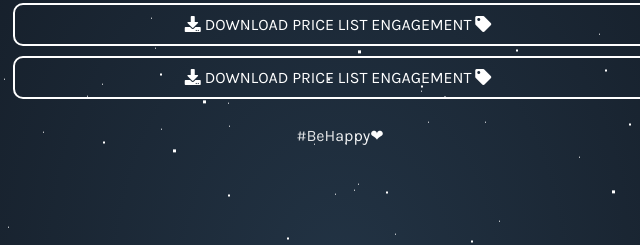
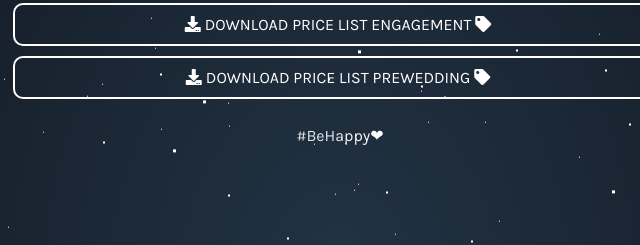
Before and after one commit to Badru-salam/badru-salam-info.github.io, a plain HTML site: page index.html in a window 1280 px wide. Shown: the part 524-769 px from the top of the page, 300-940 px from the left. Drawn offline with Linux system fonts and the light colour scheme.

Commit message:
Update index.html

```diff
--- a/index.html
+++ b/index.html
@@ -47,7 +47,7 @@
       <a class="link" href="https://twitter.com/badru_id" target="_blank"> <i class="fab fa-twitter">&nbsp;</i>Twitter </a>
       <a class="link" href="https://www.tiktok.com/@bads.raw" target="_blank"> <iconify-icon icon="fa-brands:tiktok"></iconify-icon>TikTok </a>
       <a class="link" href="https://drive.google.com/file/d/1OHxVKEr30l57-OPDsOPilLnqXKJaQjTs/view?usp=share_link" target="_blank"> <i class="fa fa-download">&nbsp;</i>DOWNLOAD PRICE LIST ENGAGEMENT <i class="fa fa-tag">&nbsp;</i> </a>
-      <a class="link" href="https://drive.google.com/file/d/12-4GE4RKKae90hlTfFwxZ4gO0Pvzgd2N/view?usp=share_link" target="_blank"> <i class="fa fa-download">&nbsp;</i>DOWNLOAD PRICE LIST ENGAGEMENT <i class="fa fa-tag">&nbsp;</i> </a>
+      <a class="link" href="https://drive.google.com/file/d/12-4GE4RKKae90hlTfFwxZ4gO0Pvzgd2N/view?usp=share_link" target="_blank"> <i class="fa fa-download">&nbsp;</i>DOWNLOAD PRICE LIST PREWEDDING <i class="fa fa-tag">&nbsp;</i> </a>
     </div>
 
     <div id="hashtag">#BeHappy❤</div>
```
